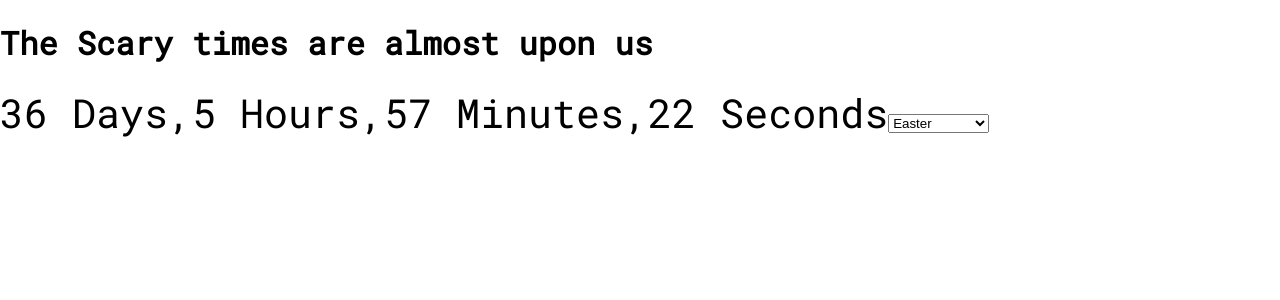
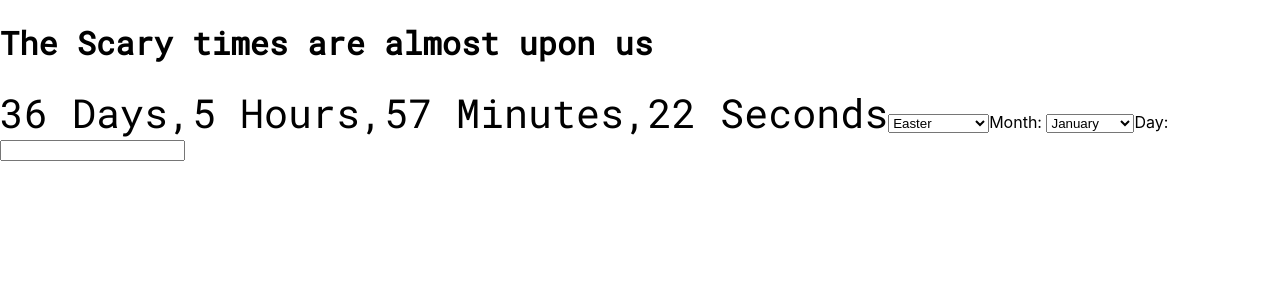
Before and after one commit to DevelopingWriter96/reactcountdown, a React (Create React App) app: page / in a window 1280 px wide. Shown: the top 300 px of the page. Built offline with nearby package versions, Linux system fonts and the light colour scheme.

Commit message:
Added month dropdown

```diff
--- a/src/App.js
+++ b/src/App.js
@@ -1,5 +1,4 @@
 import './App.css';
-
 
 let targetMonth = "October";
 let targetDay = "31";
@@ -73,6 +72,25 @@
             <option value="Thanksgiving">Thanksgiving</option>
             <option value="Christmas">Christmas</option>
         </select>
+        <label>
+            Month: <select id="countdownmonth">
+            <option value="January">January</option>
+            <option value="February">February</option>
+            <option value="March">March</option>
+            <option value="April">April</option>
+            <option value="May">May</option>
+            <option value="June">June</option>
+            <option value="July">July</option>
+            <option value="August">August</option>
+            <option value="September">September</option>
+            <option value="October">October</option>
+            <option value="November">November</option>
+            <option value="December">December</option>
+        </select>
+        </label>
+        <label>
+            Day: <input name="countdowndate" defaultValue="" />
+        </label>
     </>
   );
 }
```
